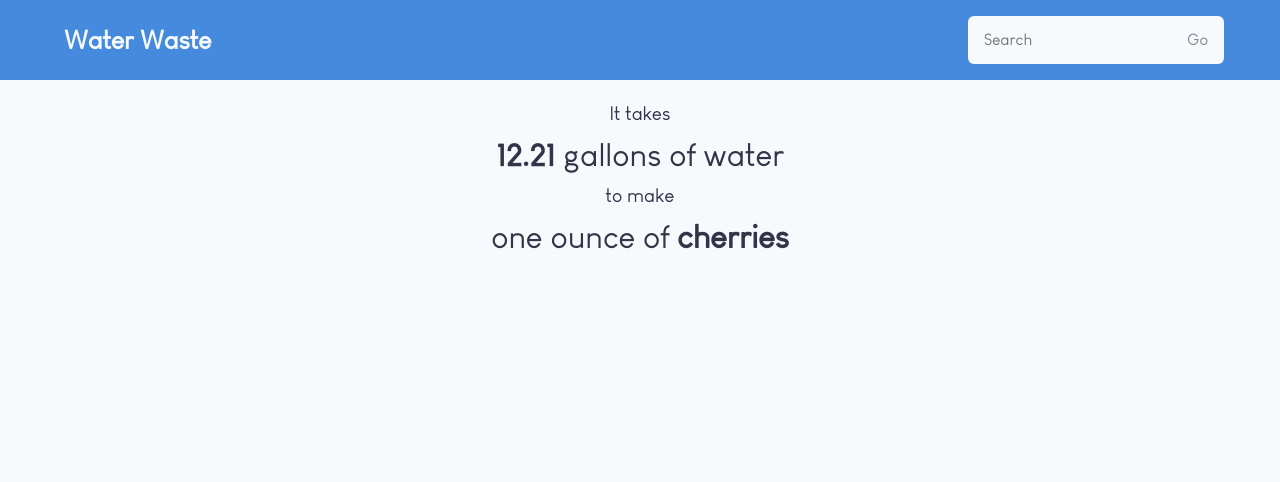
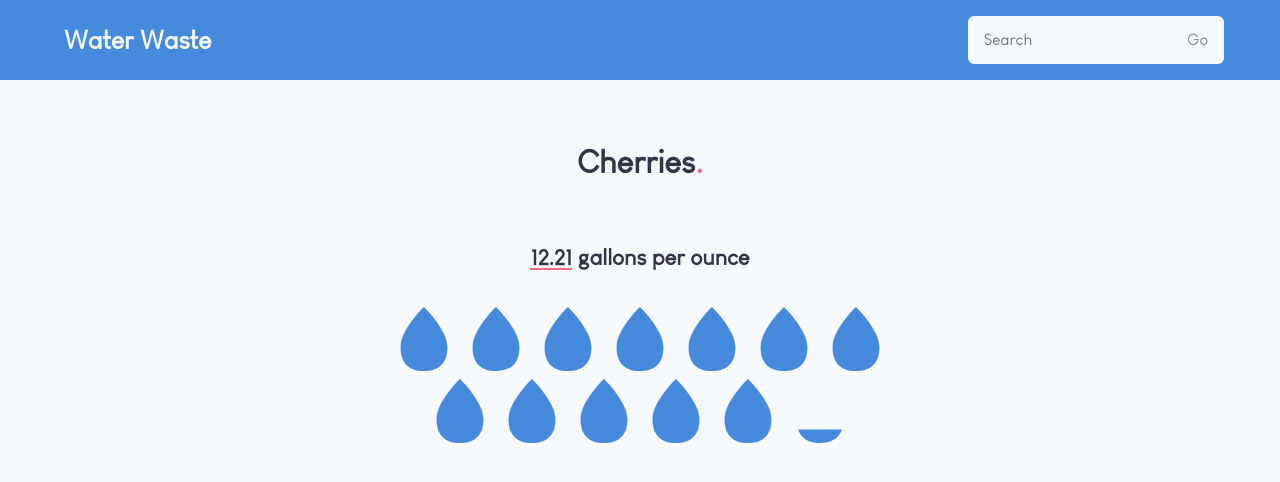
Before and after one commit to dczysz/water-waste, a Next.js app: page /info/Cherries in a window 1280 px wide. Shown: the top 482 px of the page. Built offline with nearby package versions, Linux system fonts and the light colour scheme.

Commit message:
Better single item page

```diff
--- a/components/ItemInfo.tsx
+++ b/components/ItemInfo.tsx
@@ -6,34 +6,89 @@ interface Props {
 }
 
 const ItemInfo: React.FC<Props> = ({ item }) => (
-  <>
-    <p>
-      It takes{' '}
-      <span>
-        <span>{item.galPerOz}</span> gallons of water
-      </span>{' '}
-      to make{' '}
-      <span>
-        one ounce of <span>{item.name.toLowerCase()}</span>
-      </span>
-    </p>
+  <div className="item-info">
+    <h1>
+      {item.name}
+      <span className="accent">.</span>
+    </h1>
+    <h2>
+      <span className="underline">{item.galPerOz}</span> gallons per ounce
+    </h2>
+
+    <div className="drops">
+      {Array.from(Array(Math.floor(item.galPerOz)).keys()).map((_, i) => (
+        <div key={i} className="drop">
+          <svg
+            viewBox="0 0 10 10"
+            version="1.1"
+            xmlns="http://www.w3.org/2000/svg"
+          >
+            <path d="m8.6664 6.2725c0.00134 2.7615-1.6399 3.7263-3.6648 3.7275q-0.070549 2.96e-5 -0.14042-0.00151-0.14077-0.00298-0.27862-0.01273c-1.8277-0.12852-3.2483-1.1414-3.2495-3.7096-0.00129-2.6578 3.3938-6.0135 3.6484-6.2618 2.122e-4 0 2.122e-4 0 4.496e-4 -2.122e-4 0.00975-0.00943 0.014619-0.014148 0.014619-0.014148s3.6684 3.5111 3.6696 6.2724z" />
+          </svg>
+        </div>
+      ))}
+      <div className="drop">
+        <svg
+          viewBox="0 0 10 10"
+          version="1.1"
+          xmlns="http://www.w3.org/2000/svg"
+        >
+          <defs>
+            <clipPath id="partial-clip">
+              <rect x="0" />
+            </clipPath>
+          </defs>
+
+          <path
+            clipPath="url(#partial-clip)"
+            d="m8.6664 6.2725c0.00134 2.7615-1.6399 3.7263-3.6648 3.7275q-0.070549 2.96e-5 -0.14042-0.00151-0.14077-0.00298-0.27862-0.01273c-1.8277-0.12852-3.2483-1.1414-3.2495-3.7096-0.00129-2.6578 3.3938-6.0135 3.6484-6.2618 2.122e-4 0 2.122e-4 0 4.496e-4 -2.122e-4 0.00975-0.00943 0.014619-0.014148 0.014619-0.014148s3.6684 3.5111 3.6696 6.2724z"
+          />
+        </svg>
+      </div>
+    </div>
 
     <style jsx>
       {`
-        p {
-          font-size: 1.2rem;
+        .item-info {
           text-align: center;
         }
-        p > span {
-          display: block;
-          font-size: 2rem;
+        .drops {
+          display: flex;
+          flex-wrap: wrap;
+          justify-content: center;
+          max-width: var(--bp-sm);
+          margin: 2rem auto;
+          padding: 0 1rem;
         }
-        p > span > span {
-          font-weight: bold;
+        .drop {
+          --magic-number-that-looks-decent: 20;
+          --drop-size: calc(
+            4rem / (${item.galPerOz} / var(--magic-number-that-looks-decent))
+          );
+          align-items: center;
+          display: flex;
+          height: var(--drop-size);
+          justify-content: center;
+          margin: 0.25rem;
+          max-height: 4rem;
+          max-width: 4rem;
+          min-height: 0.5rem;
+          min-width: 0.5rem;
+          width: var(--drop-size);
+        }
+        svg {
+          fill: var(--blue);
+          height: 100%;
+          width: 100%;
+        }
+        #partial-clip rect {
+          height: 100%;
+          width: 100%;
+          y: calc(100% - ${(item.galPerOz - Math.floor(item.galPerOz)) * 100}%);
         }
       `}
     </style>
-  </>
+  </div>
 );
 
 export default ItemInfo;
--- a/pages/info/[name].tsx
+++ b/pages/info/[name].tsx
@@ -6,13 +6,9 @@ import ItemInfo from '../../components/ItemInfo';
 
 const Info = () => {
   const router = useRouter();
-  const itemData = foods.filter(f => f.name === router.query.name)[0];
+  const item = foods.filter(f => f.name === router.query.name)[0];
 
-  return itemData ? (
-    <Layout>
-      <ItemInfo item={itemData} />
-    </Layout>
-  ) : null;
+  return <Layout>{item && <ItemInfo item={item} />}</Layout>;
 };
 
 export default Info;
--- a/styles.css
+++ b/styles.css
@@ -20,6 +20,7 @@
   --red: hsl(348, 100%, 70%);
   --white: hsl(213, 69%, 98%);
 }
+
 *,
 *::before,
 *::after {
@@ -76,6 +77,9 @@ a {
   text-decoration: none;
 }
 
+.accent {
+  color: var(--red);
+}
 .underline {
   background-image: linear-gradient(
     to top,
```
Also changed, not shown: pages/index.tsx (+7 -5 lines).
